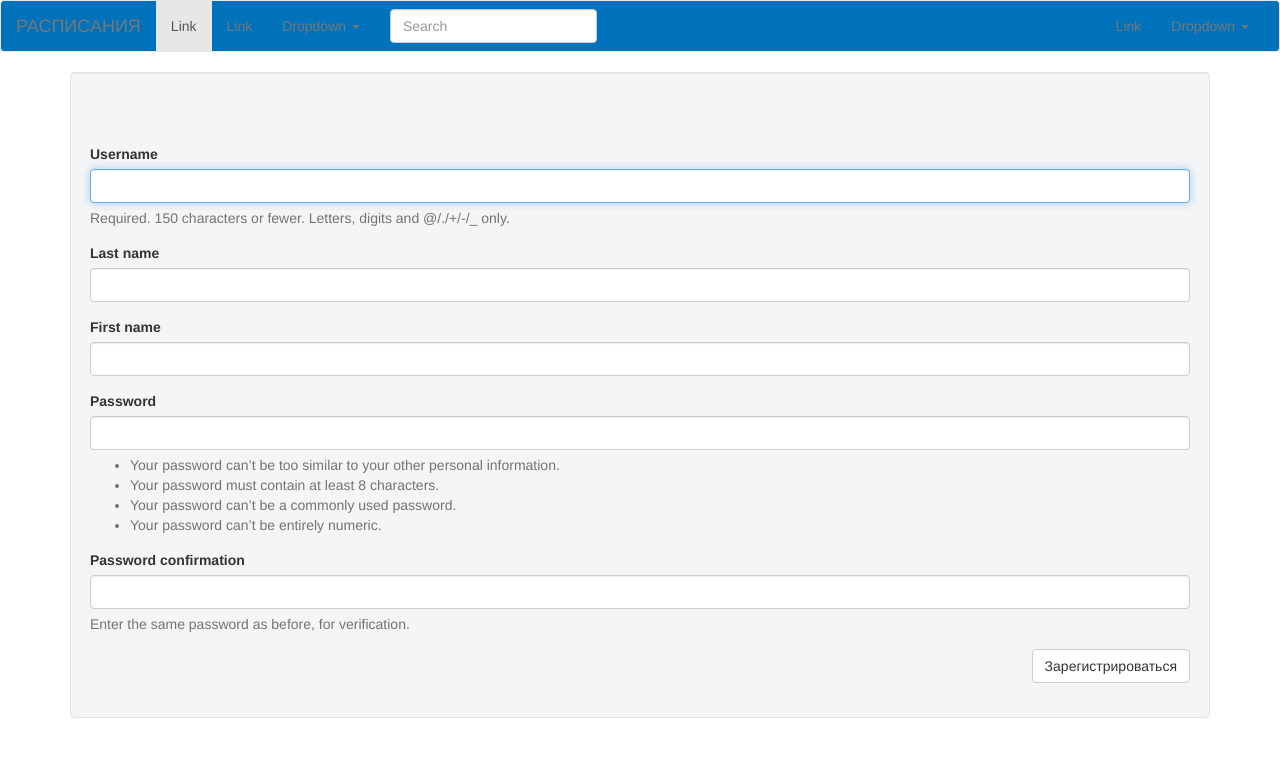
After one commit to ALTAIRvovan/Track.Web, a Django app: page /auth/register/ in a window 1280 px wide. The commit adds this page. Shown: the top 757 px of the page. Run offline with Django 3.2, Linux system fonts and the light colour scheme; some libraries are stand-ins or nearby versions.

Commit message:
Добавить Material Bootstrap, npm packages, добавил форму регистрации

```diff
--- a/application/settings.py
+++ b/application/settings.py
@@ -125,3 +125,7 @@ USE_TZ = True
 STATIC_URL = '/static/'
 STATIC_ROOT = '../collected_static/'
 STATICFILES_DIRS = ('static/',)
+
+
+LOGIN_REDIRECT_URL = "root"
+LOGIN_URL = "auth:login"
--- a/application/urls.py
+++ b/application/urls.py
@@ -19,7 +19,8 @@ from django.contrib import admin
 from core.views import HomePageView
 
 urlpatterns = [
-    url(r'^$', HomePageView.as_view()),
+    url(r'^$', HomePageView.as_view(), name="root"),
+    url(r'^auth/', include('core.urls', namespace="auth")),
     url(r'^admin/', admin.site.urls),
     url(r'^timetable/', include('study_calendar.urls', namespace="calendar")),
 ]
--- /dev/null
+++ b/core/forms.py
@@ -0,0 +1,8 @@
+from django.contrib.auth.forms import UserCreationForm
+from .models import User
+
+class UserRegistrationForm(UserCreationForm):
+
+    class Meta:
+        model = User
+        fields = ("username", "last_name", "first_name")
--- /dev/null
+++ b/core/templates/app.html
@@ -0,0 +1,29 @@
+{% load staticfiles %}
+<!DOCTYPE html>
+<html lang="en">
+<head>
+    <meta charset="UTF-8">
+    <title>{% block title %}Расписания{% endblock %}</title>
+    <link rel="stylesheet" type="text/css" href="//fonts.googleapis.com/css?family=Roboto:300,400,500,700">
+    <link rel="stylesheet" type="text/css" href="//fonts.googleapis.com/icon?family=Material+Icons">
+    <link rel="stylesheet" href="{% static "bootstrap/css/bootstrap.min.css" %}">
+    <link rel="stylesheet" href="{% static "bootstrap-material-design/css/bootstrap-material-design.min.css" %}">
+    <link rel="stylesheet" href="{% static "bootstrap-material-design/css/ripples.min.css" %}">
+    <link rel="stylesheet" href="{% static "css/css.css" %}">
+</head>
+<body>
+{% include "top_nav_panel.html" %}
+<div class="container">
+<div class="well">
+{% block content %}
+    <h1>CONTENT MUST BE THERE!</h1>
+{% endblock %}
+</div>
+</div>
+</body>
+    <script src="{% static "jquery/jquery.min.js" %}"></script>
+    <script src="{% static "bootstrap/js/bootstrap.min.js" %}"></script>
+    <script src="{% static "bootstrap-material-design/js/material.min.js" %}"></script>
+    <script src="{% static "bootstrap-material-design/js/ripples.min.js" %}"></script>
+    <script src="{% static "js/js.js" %}"></script>
+</html>
--- /dev/null
+++ b/core/templates/auth/login.html
@@ -0,0 +1,5 @@
+{% extends "app.html" %}
+
+{% block content %}
+
+{% endblock %}
--- /dev/null
+++ b/core/templates/auth/logout.html
@@ -0,0 +1,5 @@
+{% extends "app.html" %}
+
+{% block content %}
+
+{% endblock %}
--- /dev/null
+++ b/core/templates/auth/register.html
@@ -0,0 +1,27 @@
+{% extends "app.html" %}
+
+{% load filters %}
+
+{% block content %}
+    <form method="post">
+        {% csrf_token %}
+        <div class="alert">{{ form.non_field_errors }}</div>
+        {% for field in form %}
+        <div class="form-group label-floating">
+            <label class="control-label {% if field.errors %}has-error{% endif %}" for="{{ field.id_for_label }}">{{ field.label }}</label>
+            {{ field|addclass:"form-control" }}
+            {% if field.help_text %}
+            <span class="help-block">{{ field.help_text }}</span>
+            {% endif %}
+            {% if field.errors %}
+            <div class="alert alert-danger" role="alert">
+                {{ field.errors }}
+            </div>
+            {% endif %}
+        </div>
+        {% endfor %}
+        <div class="form-group clearfix">
+            <button type="submit" class="btn btn-default btn-raised pull-right">Зарегистрироваться</button>
+        </div>
+    </form>
+{% endblock %}
--- /dev/null
+++ b/core/templates/top_nav_panel.html
@@ -0,0 +1,52 @@
+<nav class="navbar navbar-default">
+  <div class="container-fluid">
+    <!-- Brand and toggle get grouped for better mobile display -->
+    <div class="navbar-header">
+      <button type="button" class="navbar-toggle collapsed" data-toggle="collapse" data-target="#bs-example-navbar-collapse-1" aria-expanded="false">
+        <span class="sr-only">Toggle navigation</span>
+        <span class="icon-bar"></span>
+        <span class="icon-bar"></span>
+        <span class="icon-bar"></span>
+      </button>
+      <a class="navbar-brand" href="/">РАСПИСАНИЯ</a>
+    </div>
+
+    <!-- Collect the nav links, forms, and other content for toggling -->
+    <div class="collapse navbar-collapse">
+      <ul class="nav navbar-nav">
+        <li class="active"><a href="#">Link <span class="sr-only">(current)</span></a></li>
+        <li><a href="#">Link</a></li>
+        <li class="dropdown">
+          <a href="#" class="dropdown-toggle" data-toggle="dropdown" role="button" aria-haspopup="true" aria-expanded="false">Dropdown <span class="caret"></span></a>
+          <ul class="dropdown-menu">
+            <li><a href="#">Action</a></li>
+            <li><a href="#">Another action</a></li>
+            <li><a href="#">Something else here</a></li>
+            <li role="separator" class="divider"></li>
+            <li><a href="#">Separated link</a></li>
+            <li role="separator" class="divider"></li>
+            <li><a href="#">One more separated link</a></li>
+          </ul>
+        </li>
+      </ul>
+      <form class="navbar-form navbar-left">
+        <div class="form-group is-empty">
+          <input type="text" class="form-control col-sm-8" placeholder="Search">
+        </div>
+      </form>
+      <ul class="nav navbar-nav navbar-right">
+        <li><a href="#">Link</a></li>
+        <li class="dropdown">
+          <a href="#" class="dropdown-toggle" data-toggle="dropdown" role="button" aria-haspopup="true" aria-expanded="false">Dropdown <span class="caret"></span></a>
+          <ul class="dropdown-menu">
+            <li><a href="#">Action</a></li>
+            <li><a href="#">Another action</a></li>
+            <li><a href="#">Something else here</a></li>
+            <li role="separator" class="divider"></li>
+            <li><a href="#">Separated link</a></li>
+          </ul>
+        </li>
+      </ul>
+    </div><!-- /.navbar-collapse -->
+  </div><!-- /.container-fluid -->
+</nav>
--- /dev/null
+++ b/core/templatetags/filters.py
@@ -0,0 +1,8 @@
+from django import template
+
+register = template.Library()
+
+@register.filter(name='addclass')
+def addclass(value, arg):
+    value.field.widget.attrs['class']= arg
+    return value
--- /dev/null
+++ b/core/urls.py
@@ -0,0 +1,9 @@
+from django.conf.urls import url
+from django.contrib.auth.views import login, logout
+from .views import RegisterFormView
+
+urlpatterns = [
+    url(r'login/$', login, {'template_name': 'auth/login.html'}, name="login"),
+    url(r'register/$', RegisterFormView.as_view() , name="register"),
+    url(r'logout/$', logout, {'template_name': 'auth/logout.html'}, name="logout")
+]
--- a/core/views.py
+++ b/core/views.py
@@ -1,7 +1,11 @@
-from django.shortcuts import render
+from django.shortcuts import render, redirect
+from django.urls import reverse_lazy
+
+from .forms import UserRegistrationForm
 
 # Create your views here.
-from django.views.generic import RedirectView
+from django.views.generic import RedirectView, FormView
+from django.conf import settings
 
 
 class HomePageView(RedirectView):
@@ -9,3 +13,17 @@ class HomePageView(RedirectView):
 
     def get_redirect_url(self, *args, **kwargs):
         return "/timetable/list"
+
+
+
+class RegisterFormView(FormView):
+    form_class = UserRegistrationForm
+    template_name = "auth/register.html"
+    success_url = reverse_lazy(settings.LOGIN_REDIRECT_URL)
+
+    def post(self, request, *args, **kwargs):
+        form = self.form_class(request.POST)
+        if form.is_valid():
+            form.save()
+            return redirect(self.success_url)
+        return self.get(request, *args, **kwargs)
--- a/static/css/css.css
+++ b/static/css/css.css
@@ -1,3 +1,3 @@
-body {
-    background: lightblue;
+.navbar.navbar-default {
+    background-color: #0072BB;
 }
--- /dev/null
+++ b/static/js/js.js
@@ -0,0 +1,4 @@
+/**
+ * Created by altair on 30.10.16.
+ */
+$.material.init()
```
Also changed, not shown: study_calendar/templates/app.html (deleted, +0 -14 lines), core/templates/__init__.py (added), core/templatetags/__init__.py (added).
